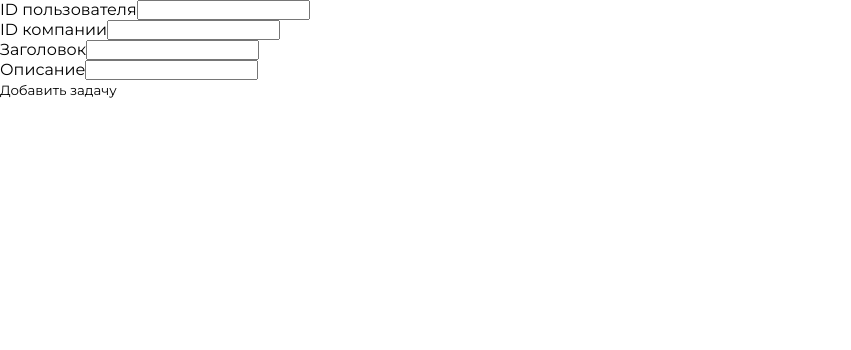
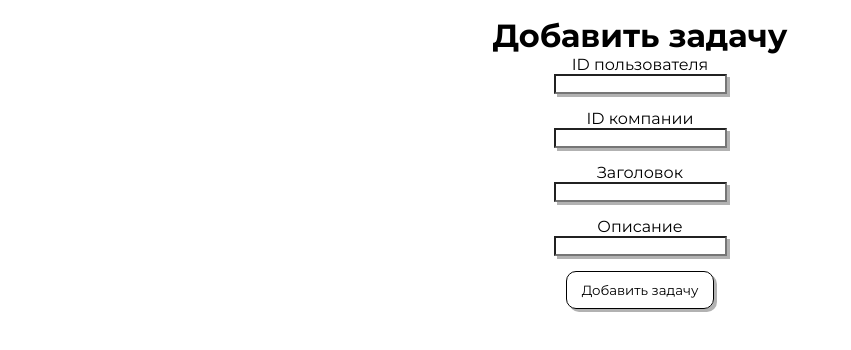
Before and after one commit to Camarot1/taskboard-frontend, a React (Create React App) app: page / in a window 1280 px wide. Both pictures are taken after a click on the button "Добавить задачу". Shown: the top 350 px of the page, without its empty margins (0-851 px from the left). Built offline with nearby package versions, Linux system fonts and the light colour scheme; no server answers.

Commit message:
style and fix for addTask

```diff
--- a/src/pages/addTask/addTask.jsx
+++ b/src/pages/addTask/addTask.jsx
@@ -12,12 +12,12 @@ export default function AddTask() {
         display_order: 1
     })
 
-    const handleUpdate = async (e) =>{
-        const {name, value} = e.target
+    const handleUpdate = async (e) => {
+        const { name, value } = e.target
 
-        setFormData ({
+        setFormData({
             ...formData,
-            [name] : value
+            [name]: value
         })
     }
 
@@ -38,27 +38,29 @@ export default function AddTask() {
     }
 
     return (
-        <div className="addTask-page">
-            <form onSubmit={handleAddTask}>
-                <div className="form-group">
+        <main className="addTask-page">
+            <div className="main__container">
+                <h1 className="main__title">Добавить задачу</h1>
+                <form className="main__form" onSubmit={handleAddTask}>
+                    <div className="form__group">
                         <label >ID пользователя</label>
                         <input type="text" name="user_id" className="form-style"
-                     value={formData.user_id} onChange={handleUpdate}/>
+                            value={formData.user_id} onChange={handleUpdate} />
                     </div>
-                <div className="form-group">
+                    <div className="form__group">
                         <label >ID компании</label>
                         <input type="text" name="company_id" className="form-style"
-                     value={formData.company_id} onChange={handleUpdate}/>
+                            value={formData.company_id} onChange={handleUpdate} />
                     </div>
-                <div className="form-group">
+                    <div className="form__group">
                         <label >Заголовок</label>
                         <input type="text" name="title" className="form-style"
-                     value={formData.title} onChange={handleUpdate}/>
+                            value={formData.title} onChange={handleUpdate} />
                     </div>
-                <div className="form-group">
+                    <div className="form__group">
                         <label >Описание</label>
                         <input type="text" name="description" className="form-style"
-                     value={formData.description} onChange={handleUpdate}/>
+                            value={formData.description} onChange={handleUpdate} />
                     </div>
 
                     <button type="submit" className="form__button">
@@ -66,5 +68,6 @@ export default function AddTask() {
                     </button>
                 </form>
                 </div>
+        </main>
     )
 }
--- a/src/pages/addTask/addTask.scss
+++ b/src/pages/addTask/addTask.scss
@@ -0,0 +1,54 @@
+@import url('https://fonts.googleapis.com/css2?family=Montserrat:ital,wght@0,100..900;1,100..900&display=swap');
+
+* {
+    color: black;
+    font-family: Montserrat;
+}
+
+li {
+    list-style-type: none;
+}
+
+button {
+    outline: none;
+    background: none;
+    border: none;
+}
+
+a {
+    text-decoration: none;
+}
+
+* {
+    margin: 0;
+    padding: 0;
+}
+
+@mixin center {
+    display: flex;
+    flex-direction: column;
+    align-items: center;
+}
+
+.main__container {
+    @include center;
+
+    .main__form {
+        @include center;
+        gap:15px;
+        .form__group {
+            @include center;
+            input{
+                box-shadow: 3px 3px 0 0 rgba(0,0,0, 0.3);
+            }
+        }
+    }
+
+    .form__button {
+        align-self: center;
+        padding: 10px 15px;
+        border: 1px solid black;
+        border-radius: 10px;
+        box-shadow: 3px 3px 0 0 rgba(0,0,0, 0.3);
+    }
+}
--- a/src/pages/main/main.jsx
+++ b/src/pages/main/main.jsx
@@ -133,7 +133,7 @@ export default function MainPage() {
                                                 onClick={() => handleStatusChange(item.id, 'todo')}
                                                 disabled={updatingTaskId === item.id}
                                             >
-                                                Назад
+                                            Назад
                                             </button>
                                             <button
                                                 onClick={() => handleStatusChange(item.id, 'done')}
@@ -144,7 +144,8 @@ export default function MainPage() {
                                         </div>
                                     </div>
                                 ))
-                            )}</div>
+                            )}
+                            </div>
                     </div>
                     <div className="tasks__column">
                         <p className="column__title">Done</p>
```
Lines whose indentation alone changed are shown as unchanged.
